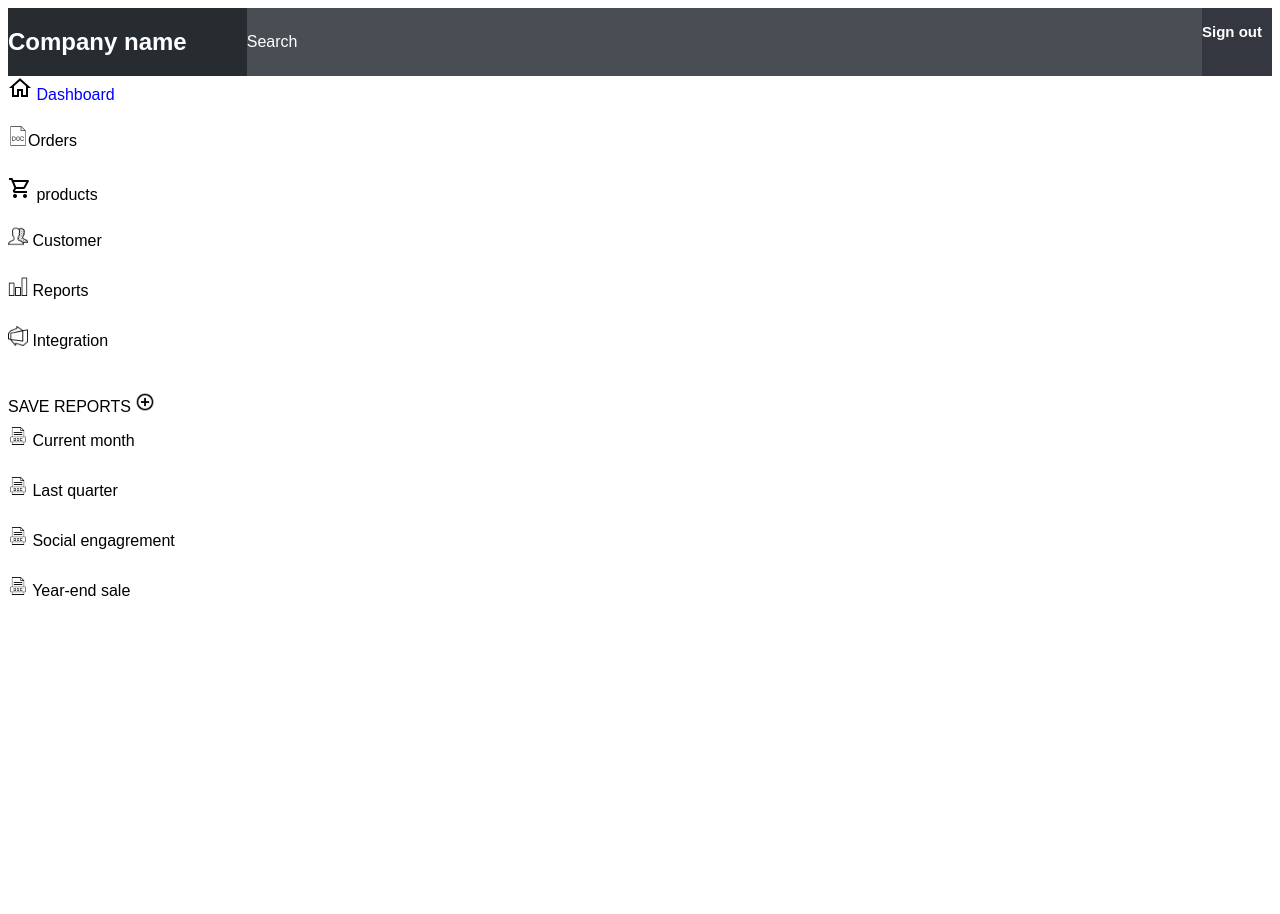
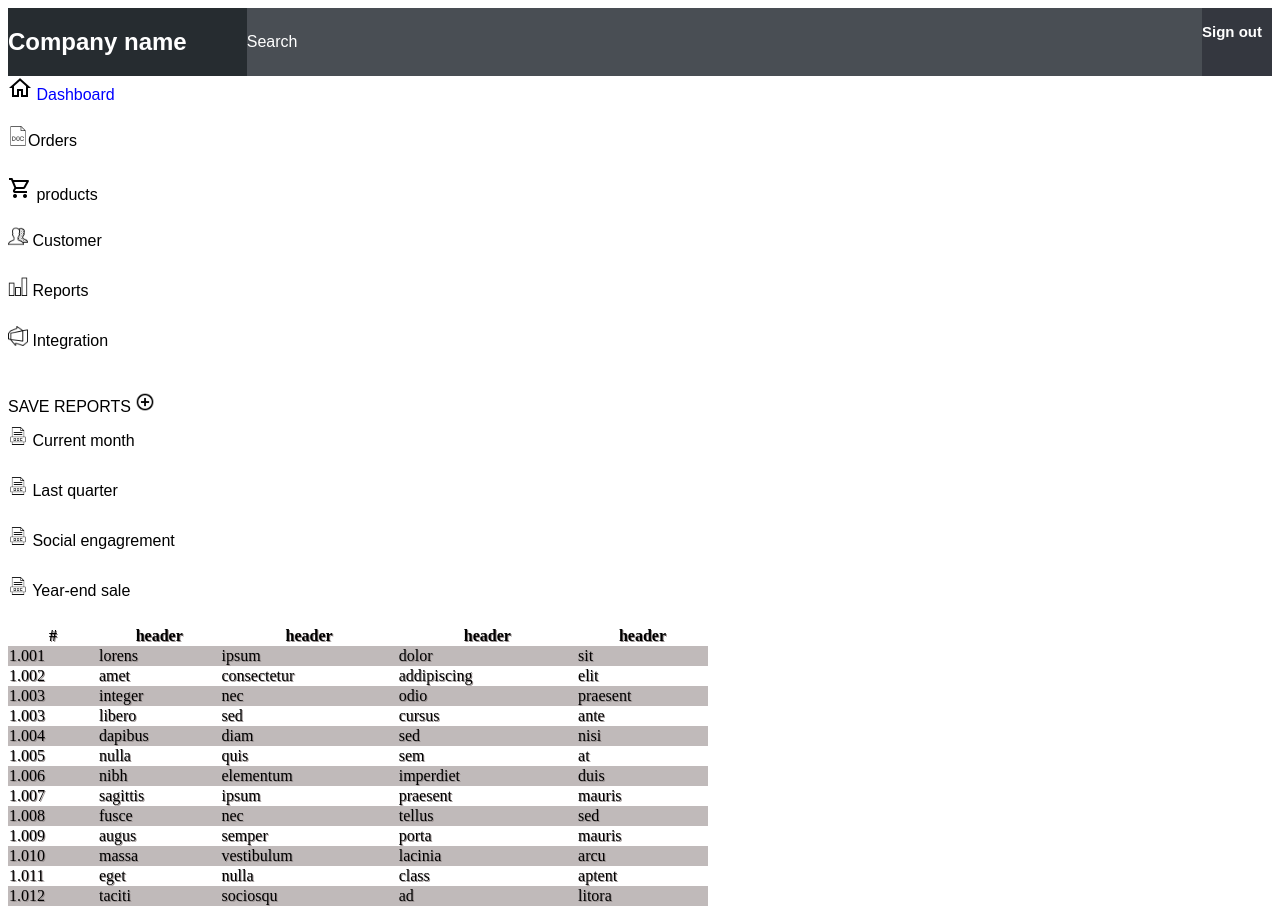
Before and after one commit to ehsanm-77/First-Action, a plain HTML site: page index.html in a window 1280 px wide. Before the commit the page ends 800 px from the top, so only its background shows below. Drawn offline with Linux system fonts and the light colour scheme.

Commit message:
puting table

```diff
--- a/index.html
+++ b/index.html
@@ -1,13 +1,15 @@
 <!DOCTYPE html>
 <html lang="en">
+
 <head>
-    <link href="style.css" rel="stylesheet"/>
+  <link href="style.css" rel="stylesheet" />
   <meta charset="UTF-8" />
   <meta name="viewport" content="width=device-width, initial-scale=1.0" />
   <meta http-equiv="X-UA-Compatible" content="ie=edge" />
   <title>JavaScript Fundamentals – Part 2</title>
 
 </head>
+
 <body>
   <div>
     <div class="top">
@@ -27,48 +29,149 @@
     </div>
     <div>
       <div class="leftbar">
-          <div style="display:inline-block;color: blue;">
-          <img src="icons8-home-24.png"/> Dashboard
+        <div style="display:inline;color: blue;">
+          <img src="icons8-home-24.png" /> Dashboard
         </div>
         <div>
           <img src="./icons8-doc-32.png" width="20" />Orders
         </div>
         <div>
-          <img src="./icons8-shopping-cart-24.png"/> products
+          <img src="./icons8-shopping-cart-24.png" /> products
         </div>
         <div>
-         <img src="./icons8-member-50.png" width="20"/>  Customer
+          <img src="./icons8-member-50.png" width="20" /> Customer
         </div>
         <div>
-           <img src="./icons8-bar-chart-50.png" width="20"/> Reports
+          <img src="./icons8-bar-chart-50.png" width="20" /> Reports
         </div>
         <div>
-          <img src="./icons8-development-experience-through-the-native-integrations-of-azure-with-visual-studio-24.png" width="20"/> Integration
+          <img src="./icons8-development-experience-through-the-native-integrations-of-azure-with-visual-studio-24.png"
+            width="20" /> Integration
         </div>
         <div>
           <p>
-            SAVE REPORTS <img src="./icons8-plus-24.png" width="20"/>
+            SAVE REPORTS <img src="./icons8-plus-24.png" width="20" />
           </p>
         </div>
         <div>
-          <img src="./icons8-doc-64.png" width="20"/> Current month
+          <img src="./icons8-doc-64.png" width="20" /> Current month
         </div>
         <div>
-            <img src="./icons8-doc-64.png" width="20"/>  Last quarter
+          <img src="./icons8-doc-64.png" width="20" /> Last quarter
         </div>
         <div>
-            <img src="./icons8-doc-64.png" width="20"/>  Social engagrement
+          <img src="./icons8-doc-64.png" width="20" /> Social engagrement
         </div>
         <div>
-            <img src="./icons8-doc-64.png" width="20"/>  Year-end sale
+          <img src="./icons8-doc-64.png" width="20" /> Year-end sale
         </div>
       </div>
       <div>
-
+        <table class="table">
+          <tr class="header">
+            <th>#</th>
+            <th>header</th>
+            <th>header</th>
+            <th>header</th>
+            <th>header</th>
+          </tr>
+          <tr class="back">
+            <td>1.001</td>
+            <td>lorens</td>
+            <td>ipsum</td>
+            <td>dolor</td>
+            <td>sit</td>
+          </tr>
+          <tr>
+            <td>1.002</td>
+            <td>amet</td>
+            <td>consectetur</td>
+            <td>addipiscing</td>
+            <td>elit</td>
+          </tr>
+          <tr class="back">
+            <td>1.003</td>
+            <td>integer</td>
+            <td>nec</td>
+            <td>odio</td>
+            <td>praesent</td>
+          </tr>
+          <tr>
+            <td>1.003</td>
+            <td>libero</td>
+            <td>sed</td>
+            <td>cursus</td>
+            <td>ante</td>
+          </tr>
+          <tr class="back">
+            <td>1.004</td>
+            <td>dapibus</td>
+            <td>diam</td>
+            <td>sed</td>
+            <td>nisi</td>
+          </tr>
+          <tr>
+            <td>1.005</td>
+            <td>nulla</td>
+            <td>quis</td>
+            <td>sem</td>
+            <td>at</td>
+          </tr>
+          <tr class="back">
+            <td>1.006</td>
+            <td>nibh</td>
+            <td>elementum</td>
+            <td>imperdiet</td>
+            <td>duis</td>
+          </tr>
+          <tr>
+            <td>1.007</td>
+            <td>sagittis</td>
+            <td>ipsum</td>
+            <td>praesent</td>
+            <td>mauris</td>
+          </tr>
+          <tr class="back">
+            <td>1.008</td>
+            <td>fusce</td>
+            <td>nec</td>
+            <td>tellus</td>
+            <td>sed</td>
+          </tr>
+          <tr>
+            <td>1.009</td>
+            <td>augus</td>
+            <td>semper</td>
+            <td>porta</td>
+            <td>mauris</td>
+          </tr>
+          <tr class="back">
+            <td>1.010</td>
+            <td>massa</td>
+            <td>vestibulum</td>
+            <td>lacinia</td>
+            <td>arcu</td>
+          </tr>
+          <tr>
+            <td>1.011</td>
+            <td>eget</td>
+            <td>nulla</td>
+            <td>class</td>
+            <td>aptent</td>
+          </tr>
+          <tr class="back">
+            <td>1.012</td>
+            <td>taciti</td>
+            <td>sociosqu</td>
+            <td>ad</td>
+            <td>litora</td>
+          </tr>
+        </table>
       </div>
 
     </div>
   </div>
   <script src="script.js"></script>
 </body>
+
 </html>
--- a/style.css
+++ b/style.css
@@ -1,4 +1,4 @@
-.top{
+.top {
     display: grid;
     grid-template-columns: .25fr 1fr 70px;
     grid-template-rows: .12fr;
@@ -6,24 +6,42 @@
     color: white;
     font-family: sans-serif;
 }
-.top > h3{
-  justify-self: end;
+
+.top>h3 {
+    justify-self: end;
 
 
 }
-.top >p{
-  align-self: center;
-   background-color:#494e54 ;
+
+.top>p {
+    align-self: center;
+    background-color: #494e54;
 }
-.ender{
-      background-color: #34373f;
+
+.ender {
+    background-color: #34373f;
 }
-.firter{
+
+.firter {
     background-color: #262c30;
 }
-.leftbar{
+
+.leftbar {
     display: grid;
     grid-template-columns: .25fr;
-    grid-template-rows: repeat(11,50px) ;
+    grid-template-rows: repeat(11, 50px);
     font-family: sans-serif;
 }
+
+.table {
+
+    width: 700px;
+    text-shadow: 1px 1px rgb(152, 143, 143);
+    border-spacing: 0px;
+
+}
+
+.back {
+    background: rgb(192, 186, 186);
+
+}
```
Lines whose indentation alone changed are shown as unchanged.
